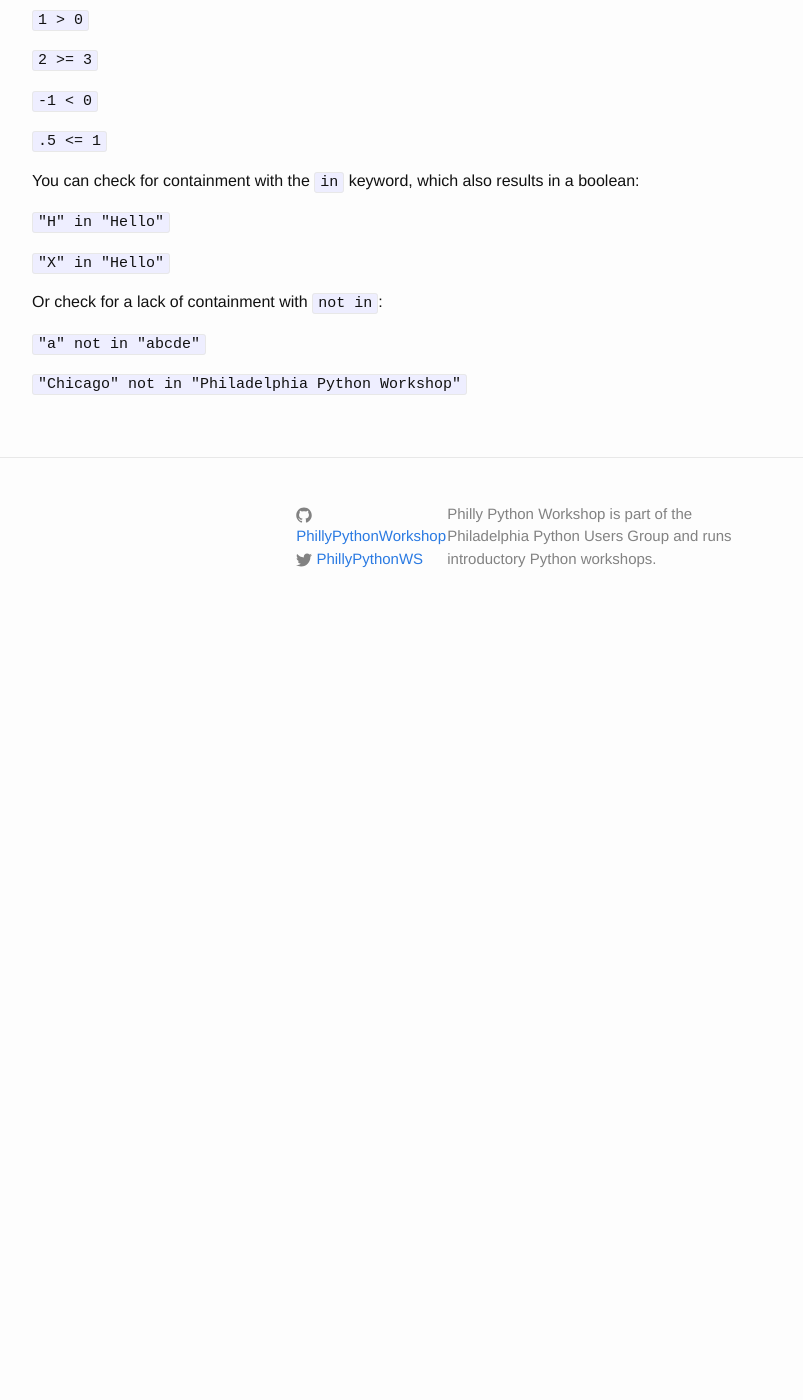
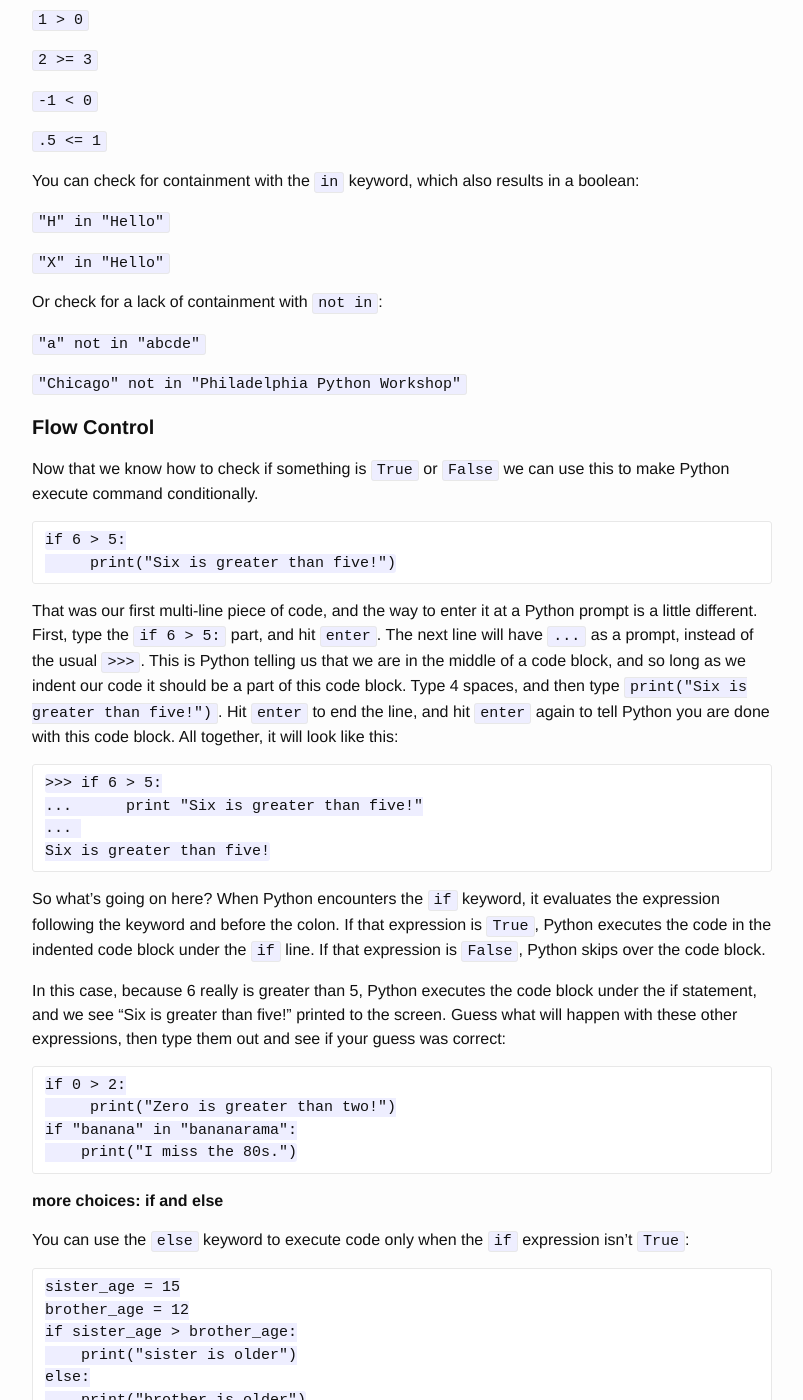
Before and after one commit to PhillyPythonWorkshop/PhillyPythonWorkshop.github.io, a Jekyll site: the page built from pages/fridaytutorial.md, in a window 1280 px wide and 1400 px high, scrolled down 7429 px. Shown: the whole window, without its empty margins (238-1041 px from the left). Built offline with Jekyll 4.4.1, drawn with Linux system fonts in a browser that asks for light colours; before the commit the page ends 8059 px from its top, so only the background shows below that; some of the changed text lies outside the part shown.

Commit message:
add section on conditionals

```diff
--- a/pages/fridaytutorial.md
+++ b/pages/fridaytutorial.md
@@ -331,3 +331,119 @@ Or check for a lack of containment with `not in`:
 `"a" not in "abcde"`
 
 `"Chicago" not in "Philadelphia Python Workshop"`
+
+####Flow Control
+
+Now that we know how to check if something is `True` or `False` we can use this to make Python execute command conditionally.
+
+
+~~~
+if 6 > 5:
+     print("Six is greater than five!")
+~~~
+
+That was our first multi-line piece of code, and the way to enter it at a Python prompt is a little different. First, type the `if 6 > 5:` part, and hit `enter`. The next line will have `...` as a prompt, instead of the usual `>>>`. This is Python telling us that we are in the middle of a code block, and so long as we indent our code it should be a part of this code block.
+Type 4 spaces, and then type `print("Six is greater than five!")`. Hit `enter` to end the line, and hit `enter` again to tell Python you are done with this code block. All together, it will look like this:
+
+~~~
+>>> if 6 > 5:
+...      print "Six is greater than five!"
+...
+Six is greater than five!
+~~~
+
+
+So what's going on here? When Python encounters the `if` keyword, it evaluates the expression following the keyword and before the colon. If that expression is `True`, Python executes the code in the indented code block under the `if` line. If that expression is `False`, Python skips over the code block.
+
+In this case, because 6 really is greater than 5, Python executes the code block under the if statement, and we see "Six is greater than five!" printed to the screen. Guess what will happen with these other expressions, then type them out and see if your guess was correct:
+
+~~~
+if 0 > 2:
+     print("Zero is greater than two!")
+if "banana" in "bananarama":
+    print("I miss the 80s.")
+~~~
+
+**more choices: if and else**
+
+You can use the `else` keyword to execute code only when the `if` expression isn't `True`:
+
+~~~
+sister_age = 15
+brother_age = 12
+if sister_age > brother_age:
+    print("sister is older")
+else:
+    print("brother is older")
+~~~
+
+Like with `if`, the code block under the `else` statement must be indented so Python knows that it is a part of the `else` block.
+
+**compound conditionals: `and` and `or`**
+
+We've been testing single conditions, but we can also test multiple conditions that result in execution of some code.
+You can check multiple expressions together using the `and` and `or` keywords. If two expressions are joined by an `and`, they both have to be `True` for the overall expression to be `True`. If two expressions are joined by an `or`, as long as at least one is `True`, the overall expression is `True`.
+
+Try typing these out and see what you get:
+
+`1 > 0 and 1 < 2`
+
+`1 < 2 and "x" in "abc"`
+
+`"a" in "hello" or "e" in "hello"`
+
+`1 <= 0 or "a" not in "abc"`
+
+Guess what will happen when you enter these next two examples, and then type them out and see if you are correct. If you have trouble with the indenting, call over a staff member and practice together. It is important to be comfortable with indenting for tomorrow. Indenting is a crucial part of the syntax of Python.
+
+~~~
+temperature = 32
+if temperature > 60 and temperature < 75:
+    print("It's nice and cozy in here!")
+else:
+    print("Too extreme for me.")
+~~~
+
+~~~
+hour = 11
+if hour < 7 or hour > 23:
+    print("Go away!")
+    print("I'm sleeping!")
+else:
+    print("Welcome to the cheese shop!")
+    print("Can I interest you in some choice gouda?")
+~~~~
+
+You can have as many lines of code as you want in if and else blocks; just make sure to indent them so Python knows they are a part of the block.
+
+
+**even more choices: elif and else**
+
+If you have more than two cases, you can use the `elif` keyword to check more cases. Think of `elif` as Python-speak for else if.  You can have as many `elif` cases as you want; Python will go down the code checking each `elif` until it finds a `True` condition or reaches the default `else` block.
+
+~~~
+sister_age = 15
+brother_age = 12
+if sister_age > brother_age:
+    print("sister is older")
+elif sister_age == brother_age:
+    print("sister and brother are the same age")
+else:
+    print("brother is older")
+~~~
+
+You don't have to have an `else` block, if you don't need it. That just means there isn't default code to execute when none of the `if` or `elif`conditions are `True`:
+
+~~~
+color = "orange"
+if color == "green" or color == "red":
+  print("Christmas color!")
+elif color == "black" or color == "orange":
+  print("Halloween color!")
+elif color == "pink":
+  print("Valentine's Day color!")
+~~~
+
+
+If color had been "purple", that code wouldn't have printed anything.
+*Remember that `=` is for assignment and `==` is for comparison.*
```
Also changed, not shown: 2 other files.
